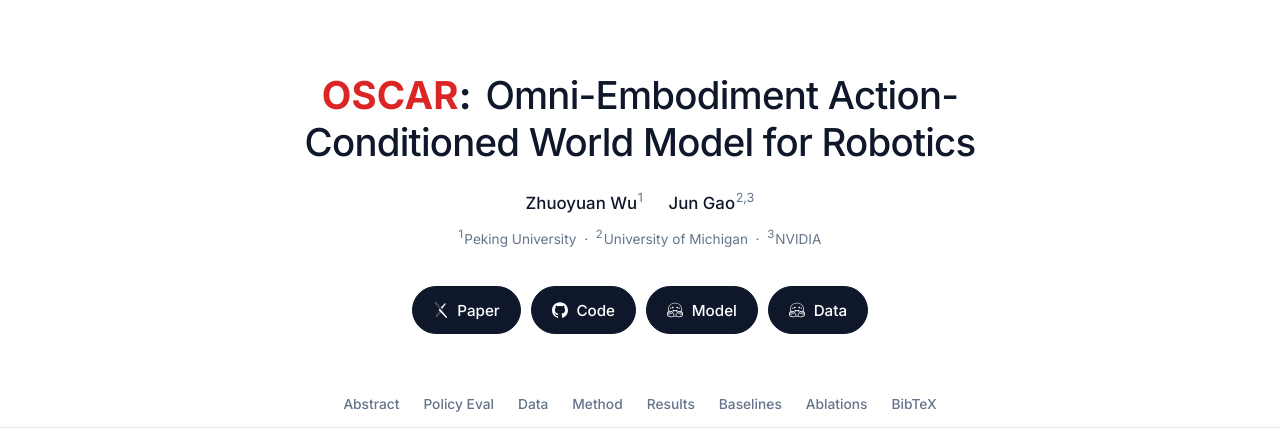
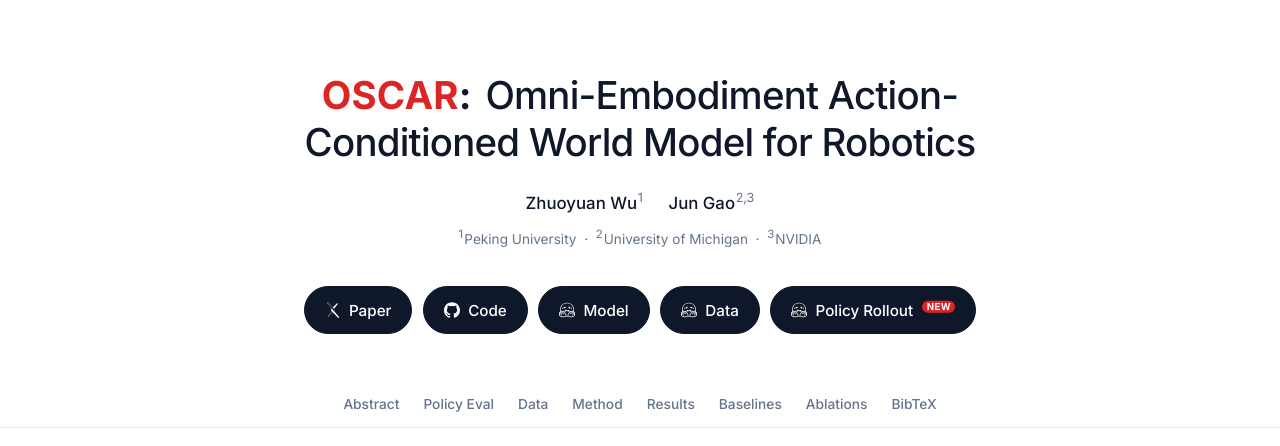
Before and after one commit to wuzy2115/oscar-project-page, a plain HTML site: page index.html in a window 1280 px wide. Shown: the top 446 px of the page. Drawn offline with Linux system fonts and the light colour scheme.

Commit message:
feat: add Policy Rollout dataset button (NEW badge) + release note

```diff
--- a/index.html
+++ b/index.html
@@ -58,6 +58,10 @@
       <a class="btn" href="#data" rel="noopener">
         <img class="btn-logo" src="static/images/icons/huggingface.svg" alt="">Data
       </a>
+      <a class="btn" href="https://huggingface.co/datasets/zywu2115/OSCAR_policy_rollout" target="_blank" rel="noopener">
+        <img class="btn-logo" src="static/images/icons/huggingface.svg" alt="">Policy Rollout
+        <span class="btn-badge-new">NEW</span>
+      </a>
     </nav>
   </header>
 
--- a/static/css/style.css
+++ b/static/css/style.css
@@ -959,3 +959,18 @@
 @media (max-width: 720px) {
   .pe-vids { grid-template-columns: 1fr; }
 }
+
+/* ─────────────── NEW badge ─────────────── */
+.btn-badge-new {
+  background: var(--accent-red);
+  color: #fff;
+  font-size: 0.6rem;
+  font-weight: 700;
+  letter-spacing: 0.04em;
+  text-transform: uppercase;
+  line-height: 1;
+  padding: 0.15em 0.45em;
+  border-radius: 999px;
+  margin-left: 0.1em;
+  transform: translateY(-0.35em);
+}
--- a/static/js/policy_eval_section.js
+++ b/static/js/policy_eval_section.js
@@ -35,12 +35,13 @@
 
   const intro = document.createElement("p");
   intro.className = "pe-intro";
-  intro.textContent =
+  intro.innerHTML =
     "We deploy OSCAR as a policy evaluator on RoboArena. For each of seven open-source " +
     "DROID generalist policies, we autoregressively roll out OSCAR from the recorded first " +
     "frame and the policy's action trace, then prompt GPT-5 to judge task success. The " +
     "predicted success rates track real-robot deployment, showing OSCAR can score policies " +
-    "without hardware.";
+    "without hardware. We release all OSCAR rollouts and their real-robot counterparts on " +
+    "<a href=\"https://huggingface.co/datasets/zywu2115/OSCAR_policy_rollout\" target=\"_blank\" rel=\"noopener\">Hugging Face</a>.";
   root.appendChild(intro);
 
   if (data.quant?.chart) {
```
